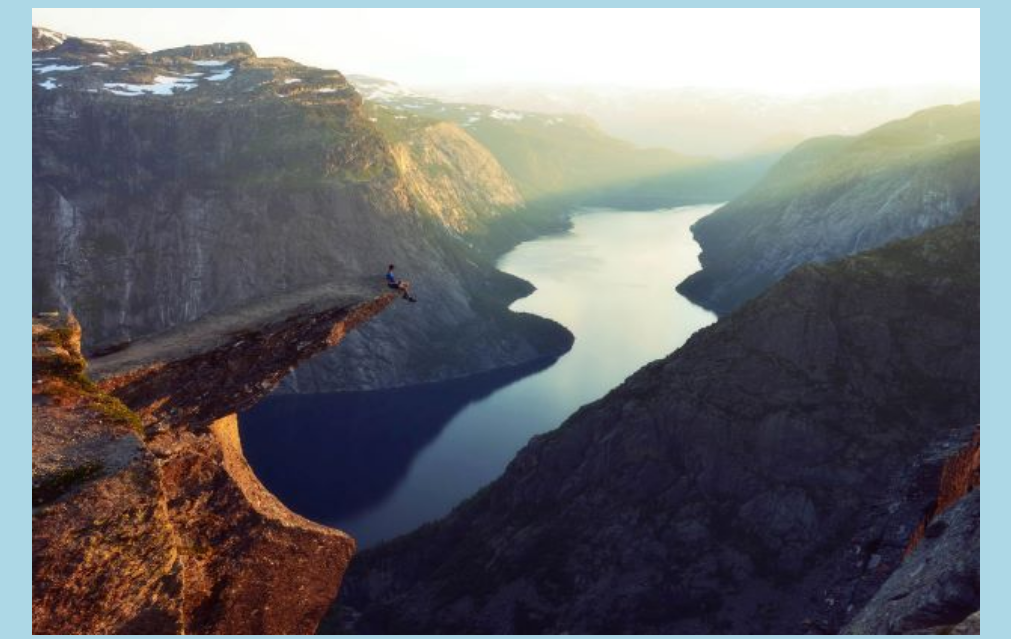
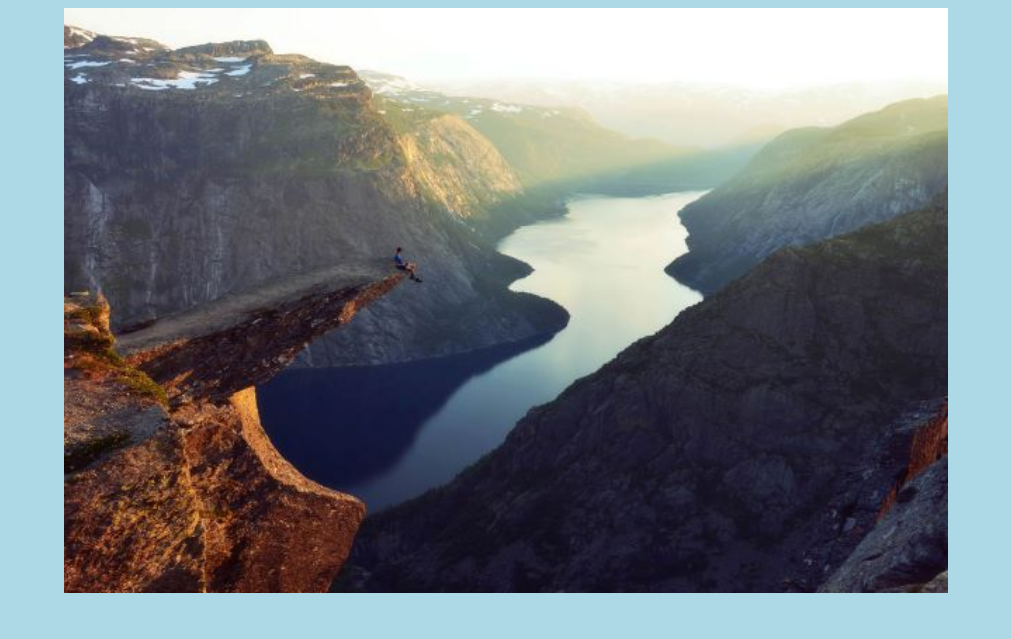
Before and after one commit to 3astW1nd/3astW1nd.github.io, a plain HTML site: page index.html in a window 1280 px wide. Shown: the top 639 px of the page, without its empty margins (134-1145 px from the left). Drawn offline with Linux system fonts and the light colour scheme.

Commit message:
Add files via upload

```diff
--- a/index.html
+++ b/index.html
@@ -16,7 +16,7 @@
   </header>
 
   <body>
-    <img src="images/banner.jpg" width="75%" alt="banner">
+    <img src="images/banner.jpg" width="70%" alt="banner">
     <h1>Dilawar Rasool's Portal</h1>
     <h2>About Me</h2>
     <p>I am a student at FAST NU</p>
```
